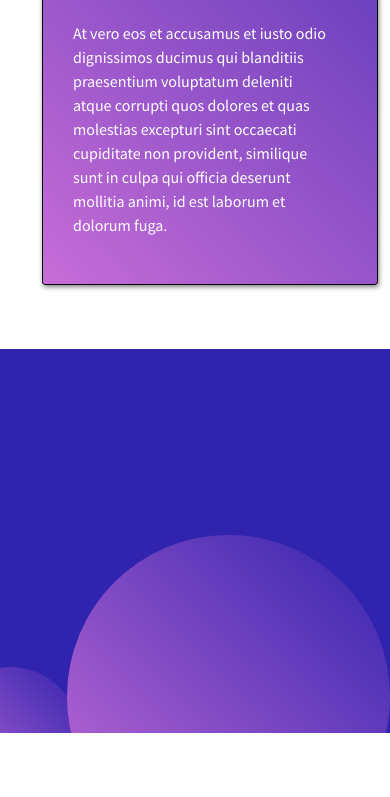
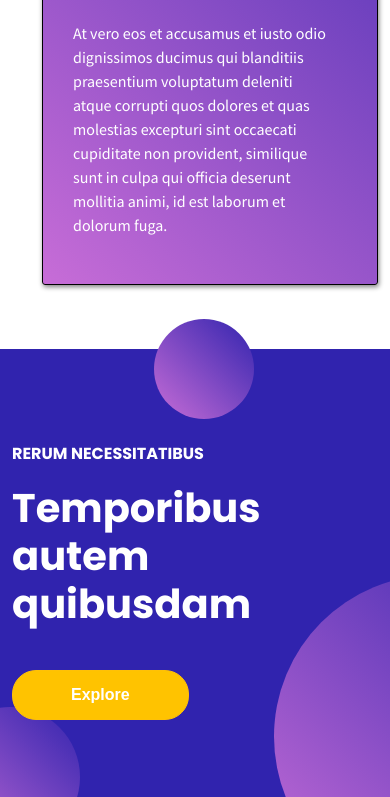
Before and after one commit to YevhenSergienko/Sergienko_HW21_Relap, a plain HTML site: page index.html in a window 390 px wide. Shown: the part 2581-3378 px from the top of the page. Before the commit the page ends 3314 px from the top, so only its background shows below. Drawn offline with Linux system fonts and the light colour scheme.

Commit message:
add block explore with responsive

```diff
--- a/index.html
+++ b/index.html
@@ -117,17 +117,26 @@
     </div>
 
     <div class="explore">
-        <div class="explore__circle balloon_leftBottom"></div>
-        <div class="container">
-            <div class="balloon__wrapper _rightBottom">
-                <div class="explore__circle balloon_rightBottom"></div>
+        <div class="explore__wrapper">
+            <div class="explore__circle balloon_leftBottom"></div>
+            <div class="container">
+                <div class="balloon__wrapper">
+                    <div class="explore__circle balloon_rightBottom"></div>
+                    <div class="row">
+                        <div class="col-lg-6">
+                            <div class="explore__subtitle">rerum necessitatibus </div>
+                            <div class="explore__title">Temporibus autem quibusdam</div>
+                        </div>
+                        <div class="col-lg-2 offset-lg-4">
+                            <div class="explore__buttonWrapper">
+                                <a href="#" class="btn btn-warning readMoreBtn exploreBtn">Explore</a>
+                            </div>
+                        </div>
+                    </div>
+                </div>
             </div>
-
         </div>
-
-        <div class="explore__circle balloon_rightTop"></div>
-
-
+        <div class="explore__circle balloon_top"></div>
     </div>
 </body>
 </html>
--- a/scss/explore.scss
+++ b/scss/explore.scss
@@ -1,25 +1,80 @@
 .explore {
-
-    height: 384px;
+    height: 448px;
     background-color: #3023AE;
     position: relative;
-    overflow: hidden;
 
+    @media (min-width: 992px) {
+        height: 384px;
+    }
 
+    &__wrapper {
+        position: absolute;
+        top: 0;
+        bottom: 0;
+        left: 0;
+        right: 0;
+        overflow: hidden;
+    }
 
     &__circle {
         border-radius: 50%;
         background: linear-gradient(224.72deg, #3023AE -1%, #C86DD7 100.5%);
     }
+
+    &__subtitle {
+        margin-top: 93px;
+        font-family: "Poppins", sans-serif;
+        font-weight: 700;
+        font-size: 16px;
+        text-transform: uppercase;
+        color: white;
+
+        @media (min-width: 768px) {
+            margin-top: 130px;
+        }
+
+        @media (min-width: 992px) {
+            margin-top: 93px;
+        }
+    }
+
+    &__title {
+        margin-top: 18px;
+        font-family: "Poppins", sans-serif;
+        font-weight: 700;
+        font-size: 40px;
+        line-height: 48px;
+        color:  white;
+
+        @media (min-width: 992px) {
+            font-size: 46px;
+            line-height: 56px;
+        }
+
+        @media (min-width: 1200px) {
+            font-size: 56px;
+            line-height: 64px;
+        }
+    }
+
+    &__buttonWrapper {
+        padding-top: 42px;
+
+        @media (min-width: 992px) {
+            display: flex;
+            padding-top: 160px;
+            justify-content: flex-end;
+        }
+    }
 }
 
 .balloon {
     &__wrapper {
-        &_leftBottom{
-            position: absolute;
-            top: 0;
-            left: 50%;
-            transform: translateX(-50%);
+        position: relative;
+        width:100%;
+        height: 448px;
+
+        @media (min-width: 992px) {
             height: 384px;
         }
     }
@@ -29,13 +84,38 @@
         height: 140px;
         position: absolute;
         left: -60px;
-        bottom: -74px;
+        bottom: -50px;
+
+        @media (min-width: 992px) {
+            bottom: -74px;
+        }
     }
+
     &_rightBottom {
         width: 323px;
         height: 323px;
         position: absolute;
+        right: -219px;
+        bottom: -101px;
+
+        @media (min-width: 992px) {
+            right: 0;
+            bottom: -125px;
+        }
+    }
+
+    &_top {
+        width: 100px;
+        height: 100px;
+        position: absolute;
         right: 0;
-        bottom: -125px;
+        top: -30px;
+        right: 35%;
     }
 }
+
+.readMoreBtn.exploreBtn {
+    margin-top: 0;
+    padding: 12px 58px;
+    z-index: 3;
+}
```
Also changed, not shown: css/style.css, 1 other file.
